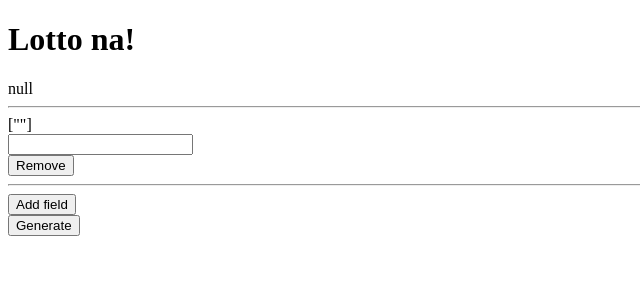
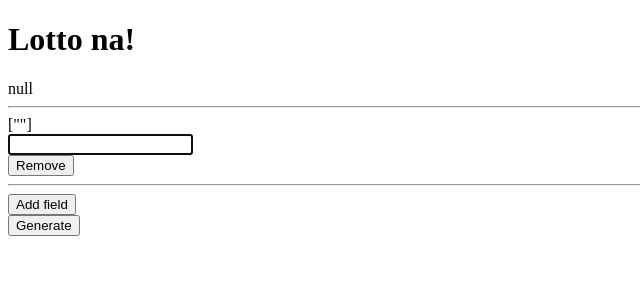
Before and after one commit to reeceballano/lotto-na, a React (Vite) app: page / in a window 1280 px wide. Both pictures are taken after a click on the button "Add field". Shown: the top 300 px of the page, without its empty margins (0-640 px from the left). Built offline with nearby package versions, Linux system fonts and the light colour scheme.

Commit message:
focus new input field after adding new field

```diff
--- a/src/components/Generator.jsx
+++ b/src/components/Generator.jsx
@@ -1,9 +1,10 @@
-import { useCallback, useMemo, useState } from "react";
+import { useCallback, useMemo, useRef, useState } from "react";
 import Input from "./Input";
 
 const Generator = () => {
     const [lotto, setLotto] = useState(null);
     const [specialNumbers, setSpecialNumbers] = useState([]);
+    const inputEl = useRef('');
 
     const random = useCallback((num) => {
         const lottoArr = [];
@@ -46,6 +47,9 @@ const Generator = () => {
     const addFields = () => {
         if(specialNumbers.length >= 6) { return }
         setSpecialNumbers((prev) => [...prev, '']);
+        setTimeout(() => {
+            inputEl.current.focus();
+        },100)
     }
 
     const handleChange = (id, event) => {
@@ -71,10 +75,12 @@ const Generator = () => {
             }
             <div>
                 {
+                    (specialNumbers.length >= 1) &&
                     specialNumbers.map((field, id) => {
                         return (
                             <div key={id}>
                                 <Input
+                                    innerRef={inputEl}
                                     key={id}
                                     id={id}
                                     field={field}
--- a/src/components/Input.jsx
+++ b/src/components/Input.jsx
@@ -1,7 +1,8 @@
-const Input = ({ id, field, onChange}) => {
+const Input = ({ innerRef, id, field, onChange}) => {
     return (
         <div className="input-field">
             <input
+                ref={innerRef}
                 type="text"
                 value={field || ''}
                 onChange={onChange}
```
